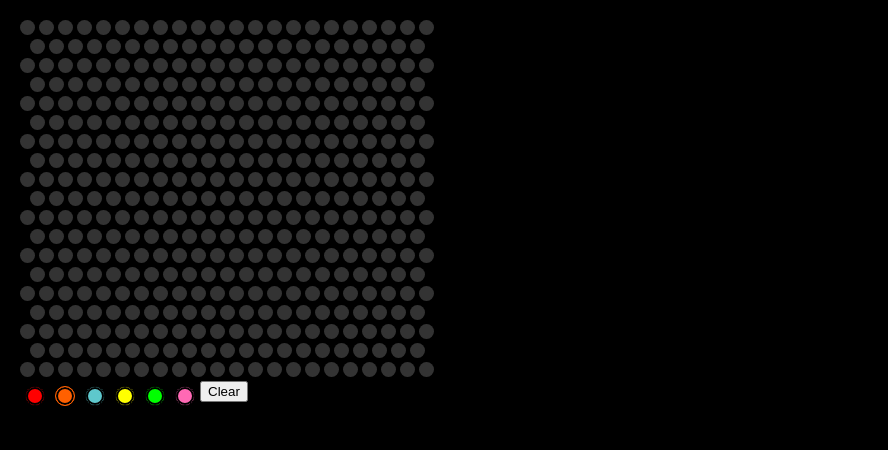
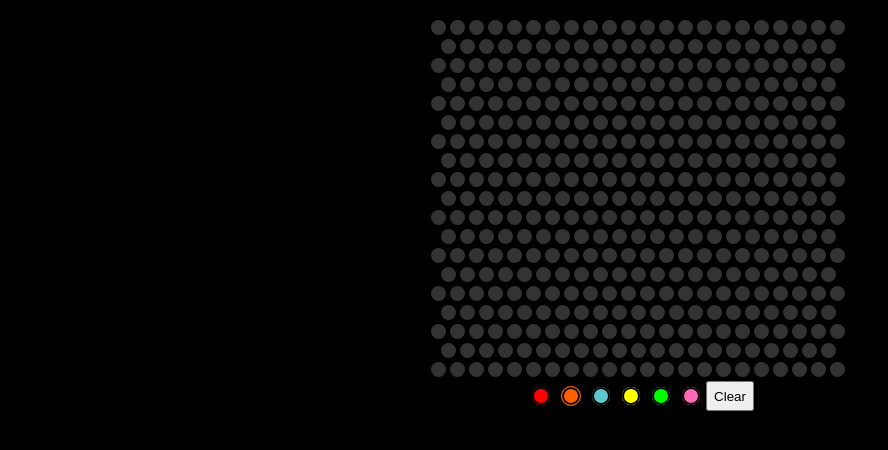
Before and after one commit to funbunch/litebrite, a React (Create React App) app: page / in a window 1280 px wide. Shown: the top 450 px of the page, without its empty margins (0-888 px from the left). Built offline with nearby package versions, Linux system fonts and the light colour scheme.

Commit message:
color picker fix and added styles

```diff
--- a/package.json
+++ b/package.json
@@ -12,7 +12,7 @@
     "react": "^16.12.0",
     "react-dom": "^16.12.0",
     "react-router-dom": "^5.1.2",
-    "react-scripts": "3.3.0"
+    "react-scripts": "3.4.0"
   },
   "scripts": {
     "deploy": "yarn build && gh-pages -d ./build",
--- a/src/components/LiteBrite.js
+++ b/src/components/LiteBrite.js
@@ -36,6 +36,7 @@ export default (props) => {
               )
             ).map((_, y) => {
               const pegState = activeLights[`${x},${y}`];
+              //console.log(typeof pegState, "🧲")
               return (
                 <div
                   className="column"
--- a/src/styles/litebrite.scss
+++ b/src/styles/litebrite.scss
@@ -1,3 +1,8 @@
+#root {
+  display: flex;
+  justify-content: center;
+}
+
 .lite-brite {
   font-size: 0px;
   background: #000;
@@ -54,8 +59,13 @@
   @include peg(lime);
 }
 
-.peg--active.peg--crazy {
+.peg--active.peg--hotpink {
   @include peg(hotpink);
+}
+
+.light-brite__colors {
+  display: flex;
+  justify-content: center;
 }
 
 .color-picker {
@@ -111,3 +121,6 @@
     }
   }
 }
+.clear {
+  margin-top: 5px;
+}
```
Also changed, not shown: 2 other files (tests, documents, lock files or other folders).
